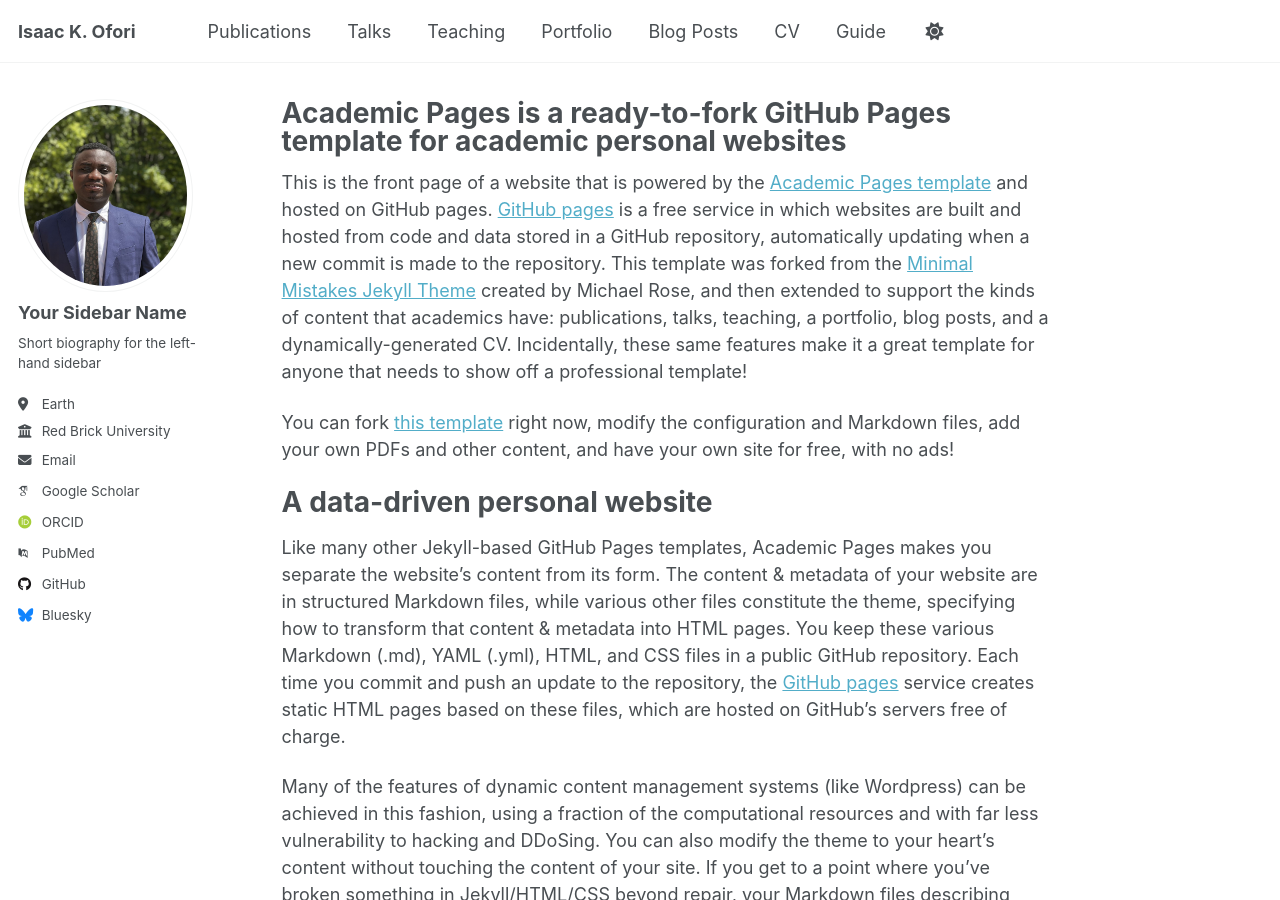
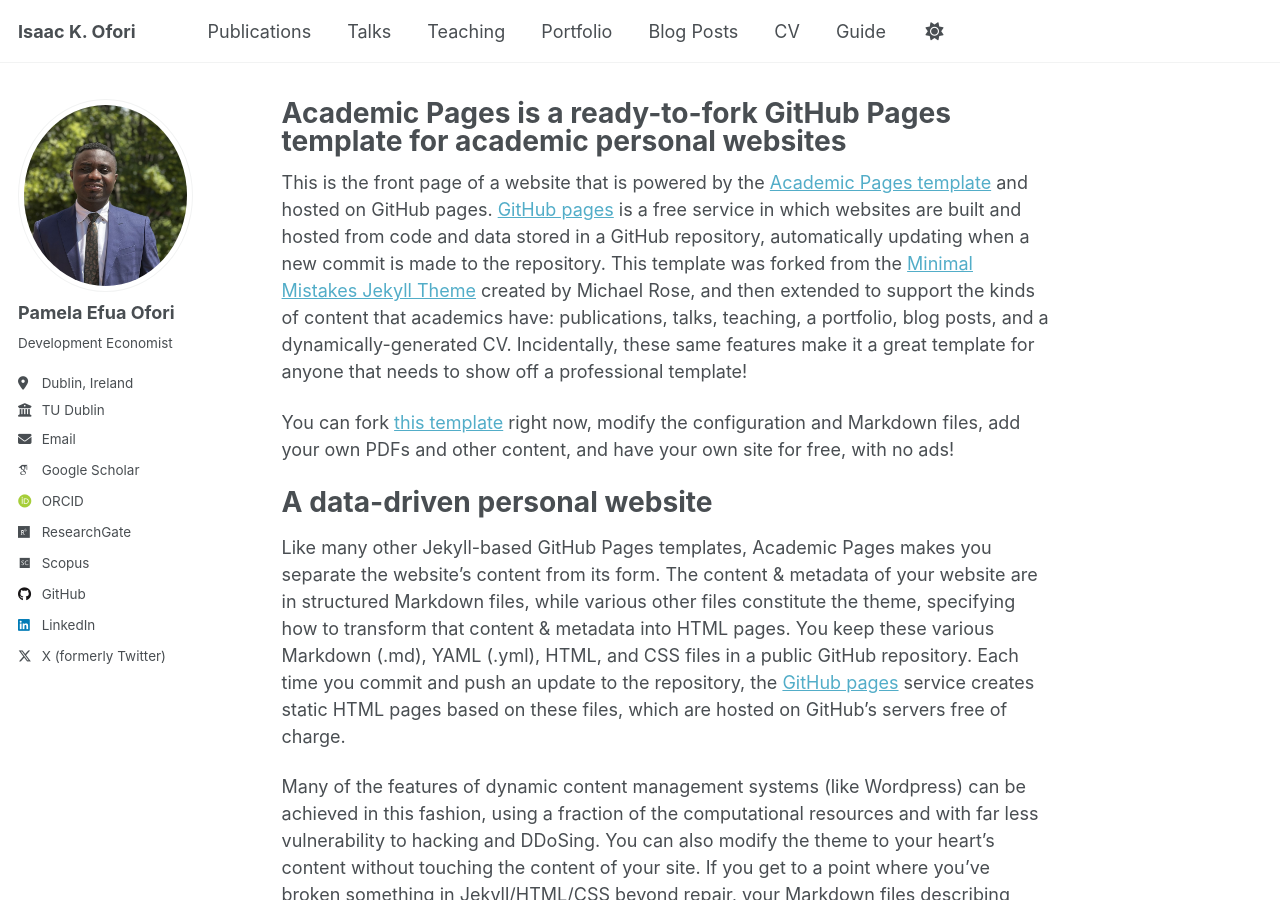
Before and after one commit to ikofori/ikofori.github.io, a Jekyll site: the page built from _pages/about.md, in a window 1280 px wide and 900 px high. Built offline with Jekyll 4.4.1, drawn with Linux system fonts in a browser that asks for light colours; some web fonts are replaced; a script that is not in the unit is left out.

Commit message:
Update _config.yml

```diff
--- a/_config.yml
+++ b/_config.yml
@@ -24,37 +24,37 @@ repository               : "ikofori/ikofori.github.io"
 author:
   # Biographic information
   avatar           : "AcoProfile.jpg"
-  name             : "Your Sidebar Name"
+  name             : "Pamela Efua Ofori"
   pronouns         : # example: "she/her"
-  bio              : "Short biography for the left-hand sidebar"
-  location         : "Earth"
-  employer         : "Red Brick University"
+  bio              : "Development Economist"
+  location         : "Dublin, Ireland"
+  employer         : "TU Dublin"
   uri              : # URL
-  email            : "none@example.org"
+  email            : "ikofori@outlook.com"
 
   # Academic websites
   academia         : # URL
   arxiv            : # URL - Update with the correct link to your profile
-  googlescholar    : "https://scholar.google.com/citations?user=PS_CX0AAAAAJ"
+  googlescholar    : "https://scholar.google.com/citations?user=5R62yX0AAAAJ&hl=en"
   inspire-hep      : # URL
   impactstory      : # URL
-  orcid            : "https://orcid.org/yourorcidurl"
+  orcid            : "https://orcid.org/0000-0002-0591-1271"
   semantic         : # URL
-  pubmed           : "https://www.ncbi.nlm.nih.gov/pubmed/?term=john+snow"
-  researchgate     : # URL
-  scopus           : # URL
+  pubmed           : #"https://www.ncbi.nlm.nih.gov/pubmed/?term=john+snow"
+  researchgate     : "google.com/url?q=https%3A%2F%2Fwww.researchgate.net%2Fprofile%2FIsaac-Ofori-2&sa=D&sntz=1&usg=AOvVaw18EhOR0FnDlPeyPHgbGlN5"
+  scopus           : "https://www.scopus.com/authid/detail.uri?authorId=57328606100"
 
   # Repositories and software development
   bitbucket        : # Username - Update with your username on the site
   codepen          : # Username
   dribbble         : # Username
-  github           : "academicpages"
+  github           : "ikofori"
   kaggle           : # Username
   stackoverflow    : # User number or user number and name (i.e., use "1" or "1/jeff-atwood")
 
   # Social media
   artstation       : # Username
-  bluesky          : "bsky.app" # Replace this with you Bluesky username
+  bluesky          : #"bsky.app" # Replace this with you Bluesky username
   facebook         : # Username
   flickr           : # Username
   foursquare       : # Username
@@ -63,7 +63,7 @@ author:
   keybase          : # Username
   instagram        : # Username
   lastfm           : # Username
-  linkedin         : # Username
+  linkedin         : "https://www.linkedin.com/in/ikofori/"
   mastodon         : # URL
   medium           : # URL
   pinterest        : # Username
@@ -71,7 +71,7 @@ author:
   steam            : # Username
   telegram         : # URL
   tumblr           : # Username
-  twitter          : # Username for X / Twitter
+  twitter          : "ik_ofori"
   vine             : # Username
   weibo            : # Username
   wikipedia        : # Username
```
